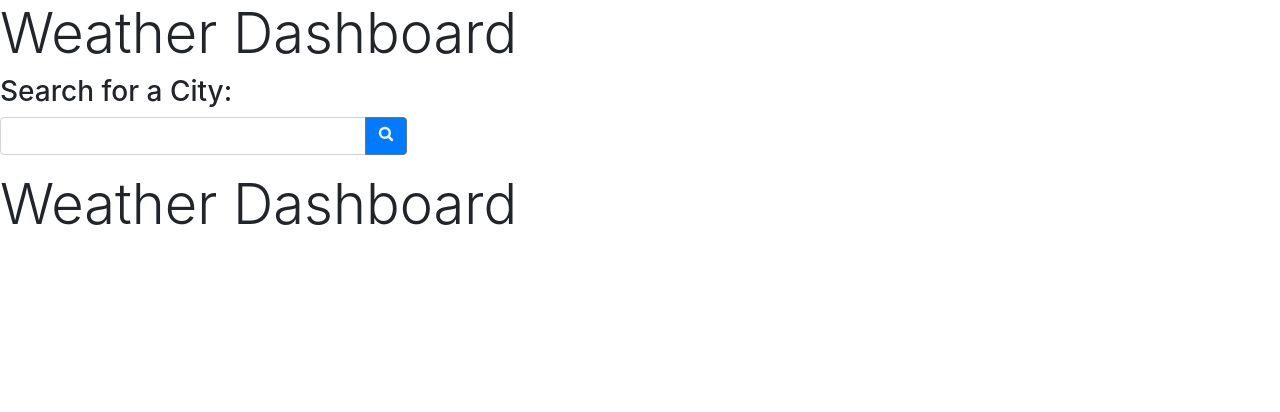
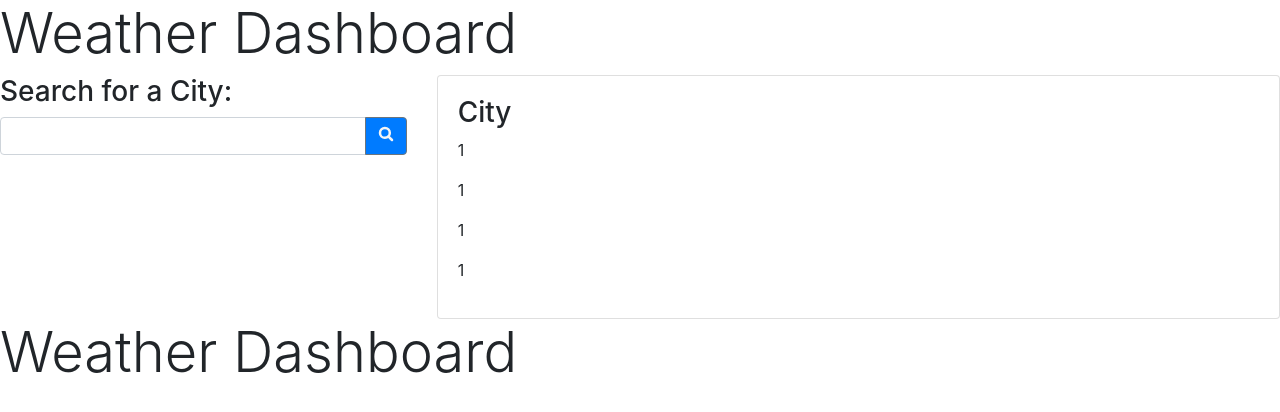
Before and after one commit to MatthewGrisham/Weather, a plain HTML site: page index.html in a window 1280 px wide. Drawn offline with nearby package versions, Linux system fonts and the light colour scheme.

Commit message:
city box added

```diff
--- a/index.html
+++ b/index.html
@@ -31,6 +31,17 @@
       <div class="col-8">
         <!-- Beginning of row 1 in col 2 -->
         <div class="row"></div>
+            <div class="row-12">
+                <div class="card">
+                    <div class="card-body">
+                        <h3>City</h3>
+                        <p>1</p>
+                        <p>1</p>
+                        <p>1</p>
+                        <p>1</p>
+                    </div>
+                </div>
+            </div>
         <!-- Beginning of row 1 in col 2 -->
         <div class="row"></div>
 
```
